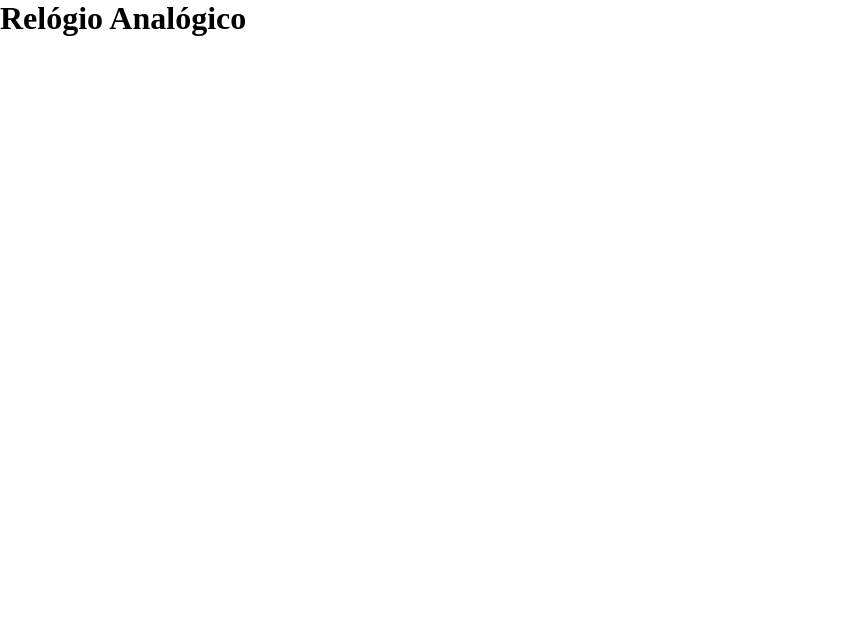
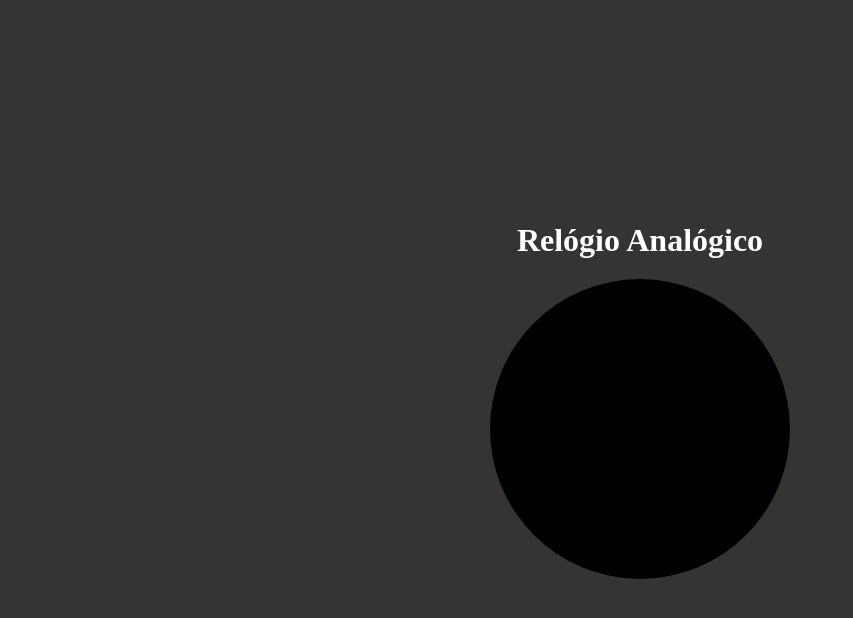
Before and after one commit to JoaoMz/analog_watch, a plain HTML site: page index.html in a window 1280 px wide. Shown: the whole page, without its empty margins (0-853 px from the left). Drawn offline with Linux system fonts and the light colour scheme.

Commit message:
Criando circunferencia relógio

```diff
--- a/index.html
+++ b/index.html
@@ -11,8 +11,7 @@
     <h1>Relógio Analógico</h1>
 
     <div class="relogio">
-
-
+        <div class="riscos" style="transform: rotate(0deg)">  <div class="risco"> </div></div>
     </div>
 </body>
 </html>
--- a/style.css
+++ b/style.css
@@ -6,5 +6,19 @@
 
 body{
     display:flex;
-
+    flex-direction:column;
+    align-items: center;
+    min-height: 100vh;
+    justify-content: center;
+    background-color: rgb(54, 51, 51);
 }
+h1{
+    color:white;
+    padding-bottom: 20px;
+}
+.relogio{
+    background-color: black;
+    width: 300px;
+    height: 300px;
+    border-radius: 50%;
+}
```
